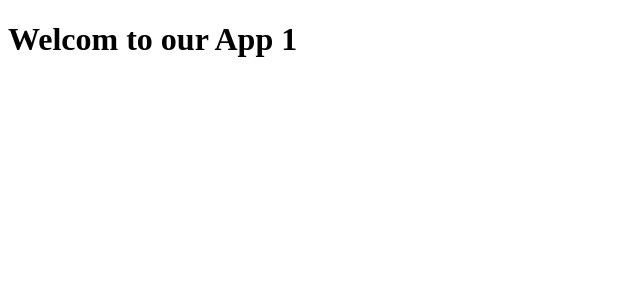
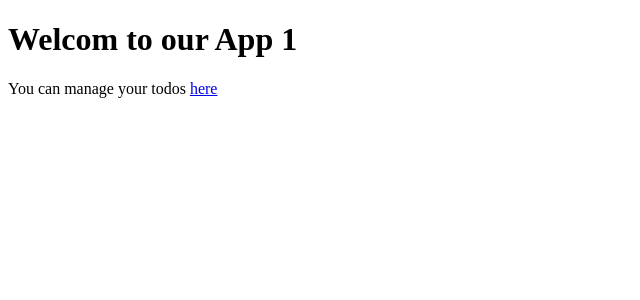
Before and after one commit to suhailakhtar039/springboot-angular, an Angular app in the folder frontend/todo/: page /welcome/1 in a window 1280 px wide. Shown: the top 300 px of the page, without its empty margins (0-640 px from the left). Built offline with nearby package versions, Linux system fonts and the light colour scheme.

Commit message:
navigation between welcome and todos created

```diff
--- a/frontend/todo/src/app/welcome/welcome.component.html
+++ b/frontend/todo/src/app/welcome/welcome.component.html
@@ -1 +1,2 @@
 <h1>Welcom to our App {{ name }}</h1>
+You can manage your todos <a routerLink="/todos">here</a>
--- a/frontend/todo/src/app/welcome/welcome.component.ts
+++ b/frontend/todo/src/app/welcome/welcome.component.ts
@@ -1,10 +1,11 @@
+import { NgIf } from '@angular/common';
 import { Component, OnInit } from '@angular/core';
-import { ActivatedRoute } from '@angular/router';
+import { ActivatedRoute, RouterLink } from '@angular/router';
 
 @Component({
   selector: 'app-welcome',
   standalone: true,
-  imports: [],
+  imports: [RouterLink, NgIf],
   templateUrl: './welcome.component.html',
   styleUrl: './welcome.component.css',
 })
```
